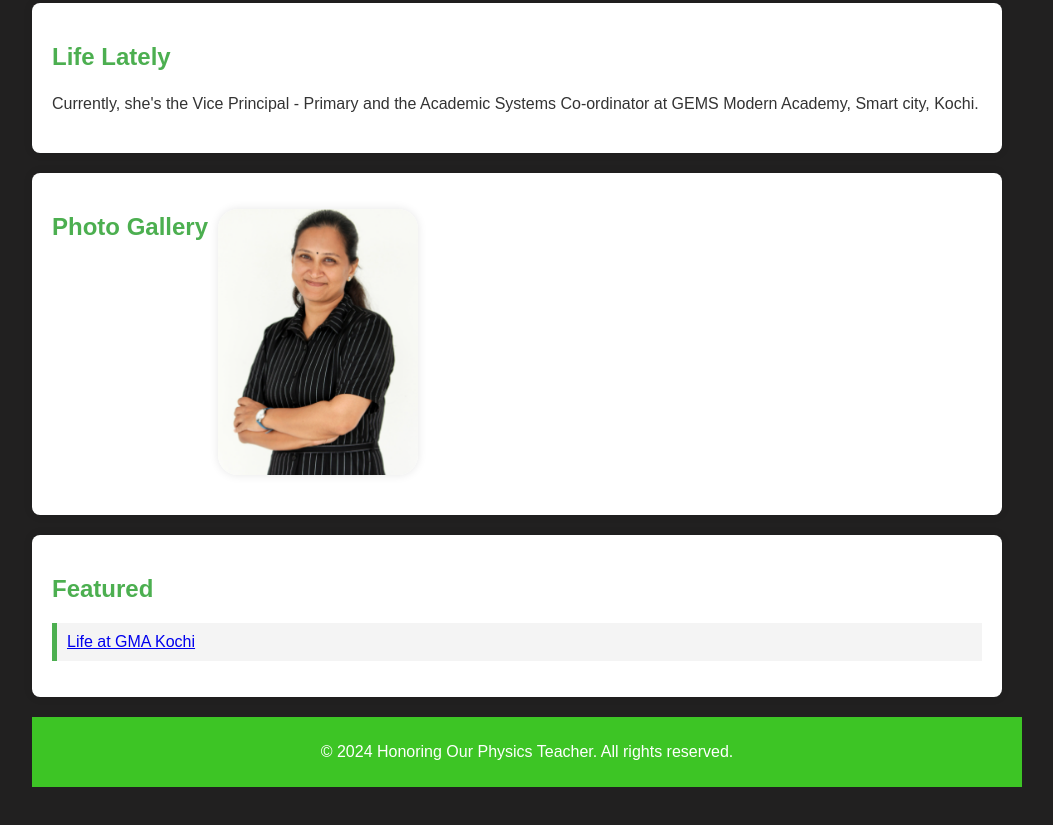
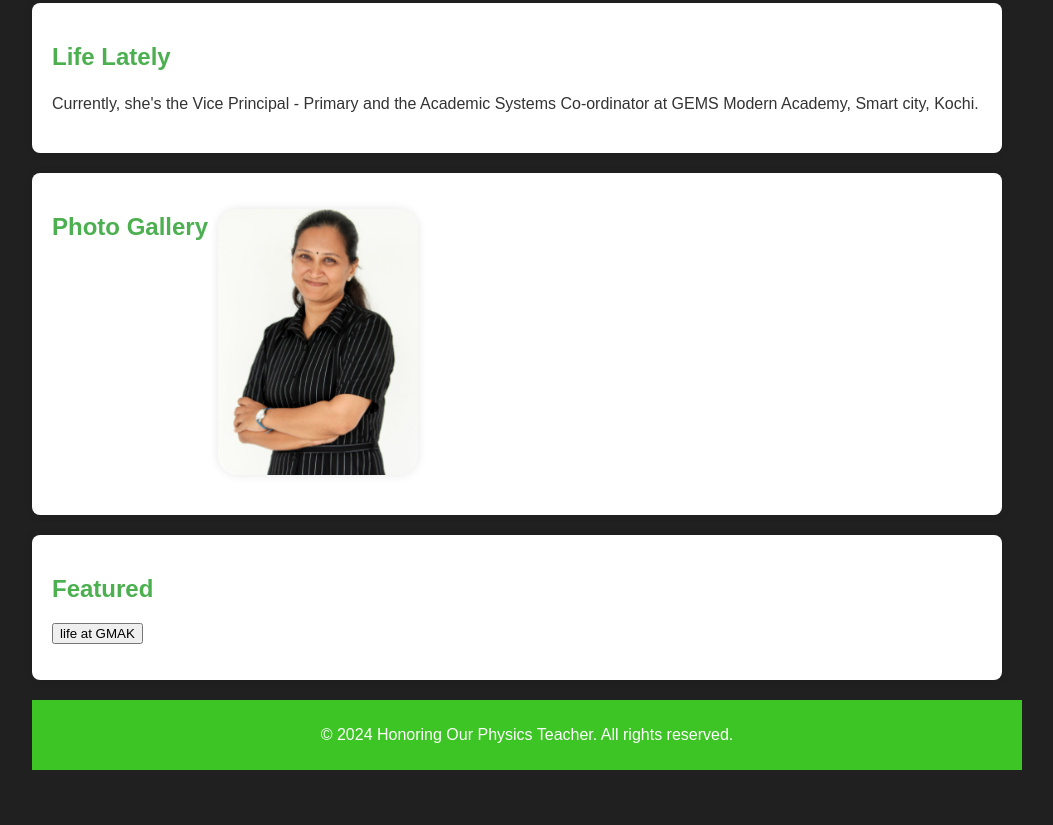
Before and after one commit to rithvikha24/websiteprof, a plain HTML site: page index.html in a window 1280 px wide. Shown: the part 1025-1850 px from the top of the page, without its empty margins (148-1201 px from the left). Drawn offline with Linux system fonts and the light colour scheme.

Commit message:
Update index.html

```diff
--- a/index.html
+++ b/index.html
@@ -58,11 +58,12 @@
         </ul>
     </section>
 
-
     <section class="Featured">
         <h2>Featured</h2>
         <ul>
-            <li><a href="https://international.gemsmodernacademy-kochi.in/about-our-team" target="_blank">Life at GMA Kochi</a></li>
+            <button class="gmak-site">
+                life at GMAK
+            </button>
         </ul>
     </section>
 
```
